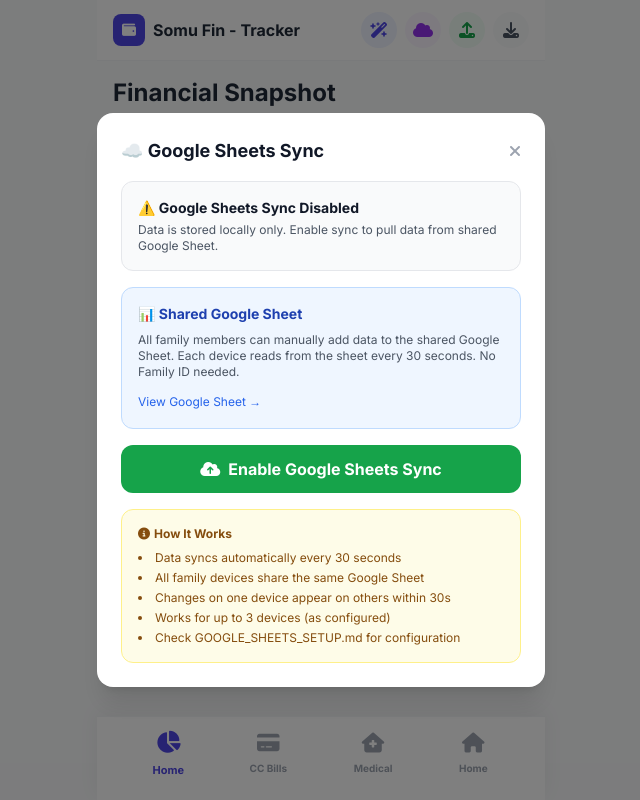
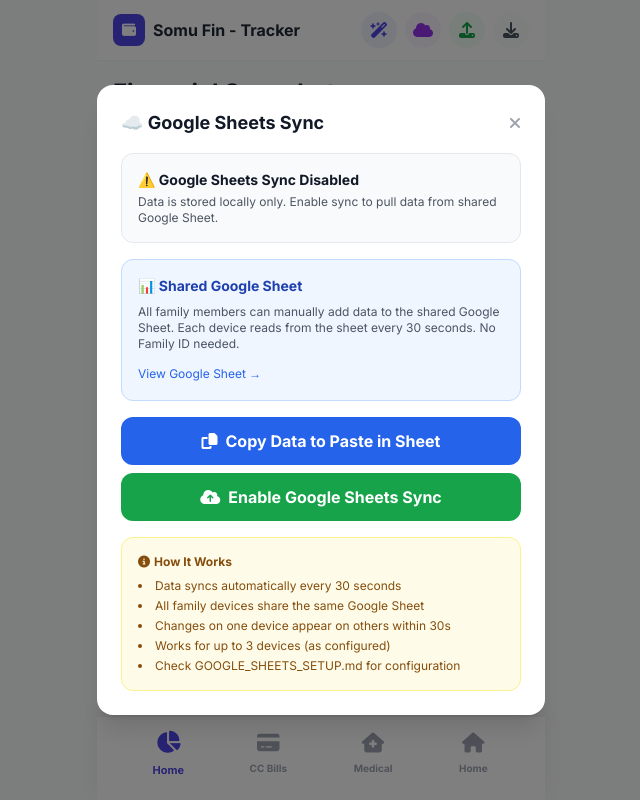
Before and after one commit to Someshwaran01/fintrack-pro, a React (Vite) app: page / in a window 1280 px wide. Both pictures are taken after a click on the button 742 px from the left and 30 px from the top of the page. Shown: the whole page, without its empty margins (319-959 px from the left). Built offline with nearby package versions, Linux system fonts and the light colour scheme.

Commit message:
Add export to clipboard button for easy sheet pasting

```diff
--- a/components/CloudSyncModal.tsx
+++ b/components/CloudSyncModal.tsx
@@ -46,6 +46,46 @@
         setMessage('Google Sheets sync disabled. Using local storage only.');
     };
 
+    const handleExportToSheet = () => {
+        // Convert data to TSV format for easy pasting
+        let tsvData = '';
+
+        // Bills data
+        if (bills.length > 0) {
+            tsvData += 'BILLS DATA:\n';
+            tsvData += 'ID\tCard Name\tCategory\tDue Date\tMonth\tIs EMI\tEMI Details\tTotal Amount\tTenure\tMonthly Amount\tPayments\n';
+            bills.forEach(b => {
+                tsvData += `${b.id}\t${b.cardName}\t${b.category}\t${b.dueDate}\t${b.month}\t${b.isEmi ? 'Yes' : 'No'}\t${b.emiDetails || ''}\t${b.totalAmount}\t${b.tenure || ''}\t${b.monthlyAmount}\t${JSON.stringify(b.payments || [])}\n`;
+            });
+            tsvData += '\n';
+        }
+
+        // Medical data
+        if (medical.length > 0) {
+            tsvData += 'MEDICAL DATA:\n';
+            tsvData += 'ID\tDate\tAmount\tPayment Method\tDescription\n';
+            medical.forEach(m => {
+                tsvData += `${m.id}\t${m.date}\t${m.amount}\t${m.paymentMethod}\t${m.description}\n`;
+            });
+            tsvData += '\n';
+        }
+
+        // Home data
+        if (home.length > 0) {
+            tsvData += 'HOME DATA:\n';
+            tsvData += 'ID\tDate\tAmount\tPayment Method\tCategory\tDescription\n';
+            home.forEach(h => {
+                tsvData += `${h.id}\t${h.date}\t${h.amount}\t${h.paymentMethod}\t${h.category}\t${h.description}\n`;
+            });
+        }
+
+        navigator.clipboard.writeText(tsvData).then(() => {
+            setMessage('📋 Data copied! Open your Google Sheet and paste (Ctrl+V)');
+        }).catch(() => {
+            setMessage('❌ Failed to copy to clipboard');
+        });
+    };
+
     if (!show) return null;
 
     return (
@@ -91,6 +131,14 @@
 
                     {/* Actions */}
                     <div className="space-y-2">
+                        <button
+                            onClick={handleExportToSheet}
+                            className="w-full bg-blue-600 hover:bg-blue-700 text-white font-bold py-3 rounded-xl transition-colors"
+                        >
+                            <i className="fa-solid fa-copy mr-2"></i>
+                            Copy Data to Paste in Sheet
+                        </button>
+
                         {!cloudEnabled ? (
                             <button
                                 onClick={handleEnableCloud}
```
